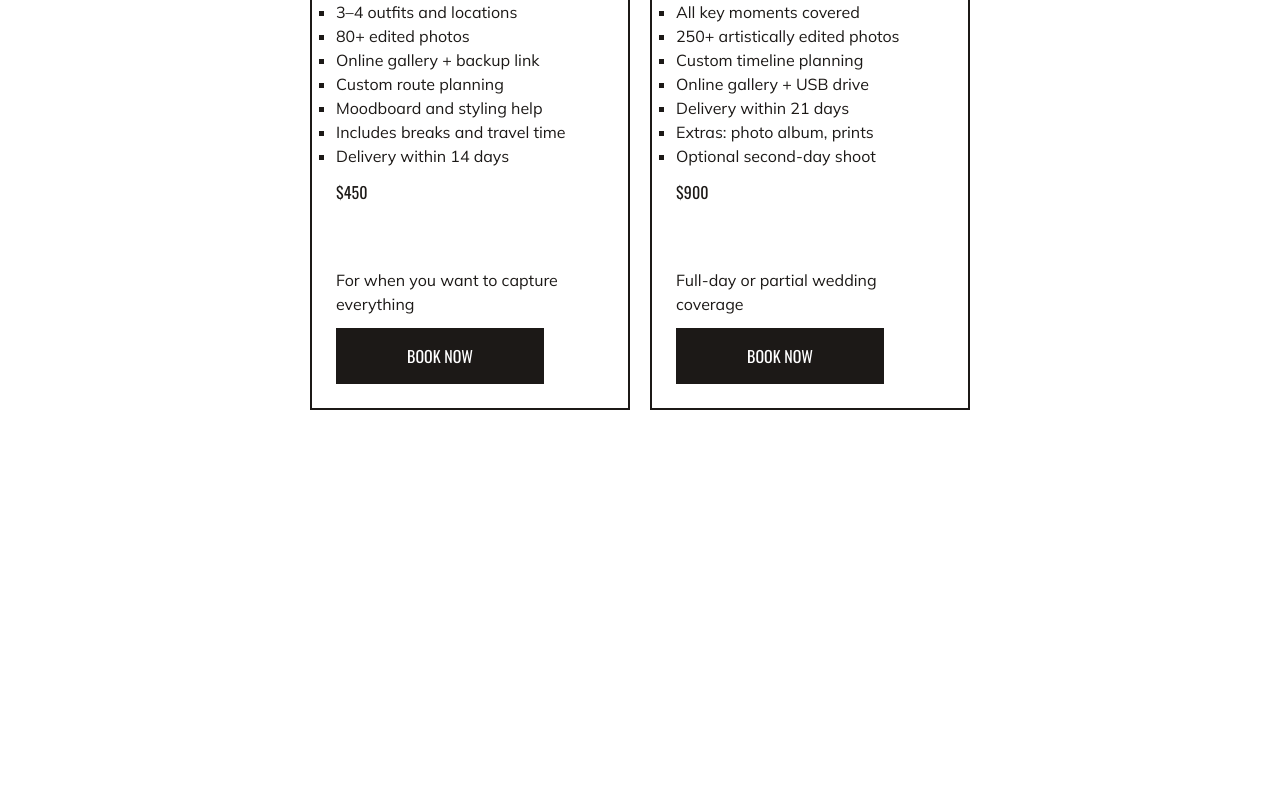
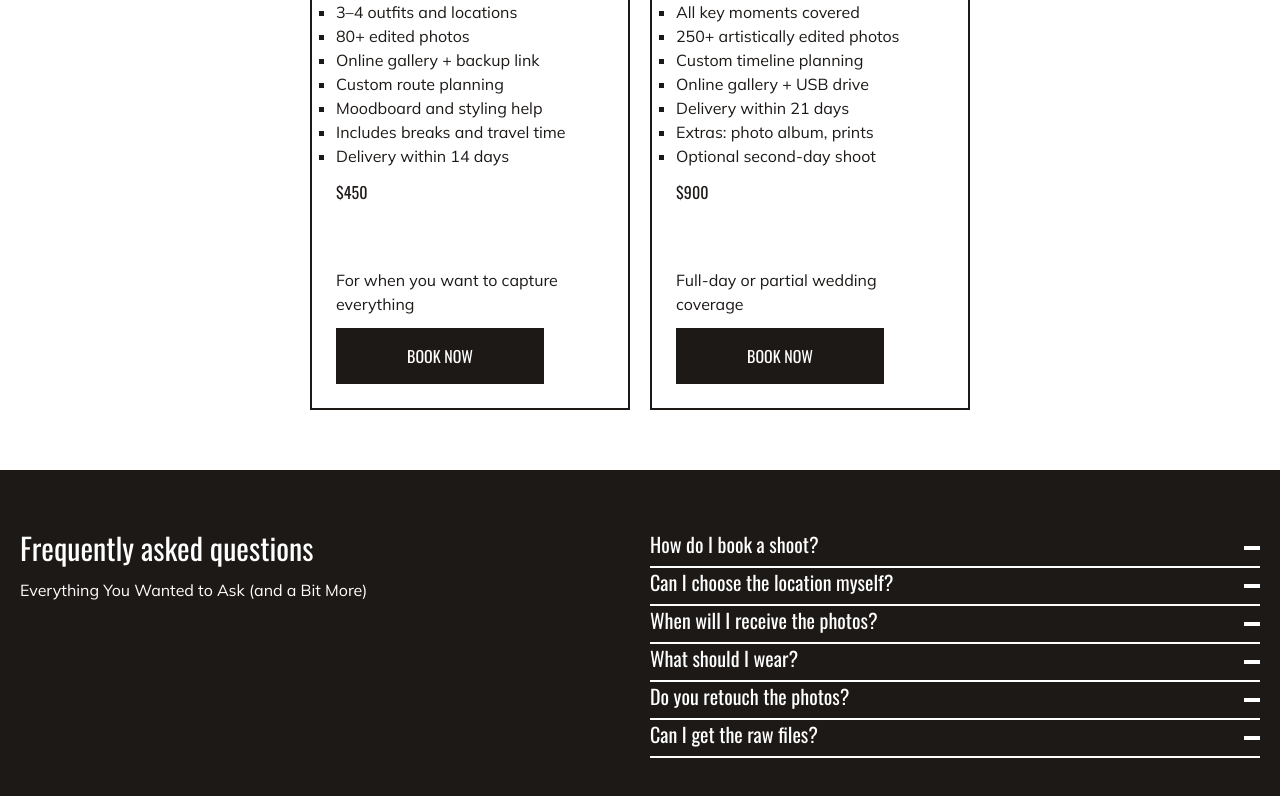
Before and after one commit to vesnanervah/react-portfolio, a Next.js app: page / in a window 1280 px wide. Shown: the part 3100-3896 px from the top of the page. Before the commit the page ends 3570 px from the top, so only its background shows below. Built offline with nearby package versions, Linux system fonts and the light colour scheme.

Commit message:
feat: faq section

```diff
--- a/app/lib/ui/accordion.tsx
+++ b/app/lib/ui/accordion.tsx
@@ -1,27 +1,25 @@
 'use client'
 
-import { useState } from "react"
 import { Faq } from "../data/faq"
 import clsx from "clsx"
 
 export default function Accordion(props: AccordionProps) {
-    const [isOpened, setOpened] = useState(false)
 
     return <div className="text-white border-b-2 border-white overflow-hidden">
-        <div className="flex justify-between align-middle text-xl cursor-pointer hover:text-rose-600" onClick={() => setOpened(!isOpened)}>
+        <div className="flex justify-between items-center- text-xl cursor-pointer hover:text-rose-600" onClick={props.onClick}>
             {props.faq.title}
-            <div className="flex">
+            <div className="flex pt-4 pb-4">
                 <span className={clsx("h-1 w-4 bg-white relative transition-all duration-200", {
-                    "rotate-90 left-4": isOpened,
-                    "rotate-0 left-4": !isOpened
+                    "rotate-90 left-4": props.isOpened,
+                    "rotate-0 left-4": !props.isOpened
                 })}></span>
                 <span className="h-1 w-4 bg-white"></span>
             </div>
         </div>
 
         <div className={clsx("text-base transition-all duration-200", {
-            "h-auto": isOpened,
-            "h-0": !isOpened,
+            "h-auto pb-4": props.isOpened,
+            "h-0": !props.isOpened,
         })}>
             {props.faq.description}
         </div>
@@ -30,4 +28,6 @@ export default function Accordion(props: AccordionProps) {
 
 interface AccordionProps {
     faq: Faq,
+    isOpened: boolean,
+    onClick: () => void,
 }
--- /dev/null
+++ b/app/lib/ui/home-sections/faq-section.tsx
@@ -0,0 +1,28 @@
+import { useState } from "react";
+import { Faq, faqs } from "../../data/faq";
+import Accordion from "../accordion";
+import SectionHeader, { SectionHeaderColor } from "../section-header";
+
+export default function FaqSection() {
+    const [openedFaq, setOpenedFaq] = useState<Faq | null>(null)
+
+    return <div className="pl-5 pt-15 pr-5 pb-15 bg-stone-900 flex flex-col gap-5 lg:grid lg:grid-cols-2">
+        <SectionHeader header="Frequently asked questions" color={SectionHeaderColor.white} className="">Everything You Wanted to Ask (and a Bit More)</SectionHeader>
+        <div className="">
+            {
+                faqs.map(FaqListItem)
+            }
+        </div>
+    </div>
+
+    function FaqListItem(f: Faq) {
+        return <Accordion faq={f} key={f.title} isOpened={openedFaq?.title == f.title} onClick={() => onFaqClick(f)}></Accordion>
+    }
+
+    function onFaqClick(f: Faq) {
+        if (f.title == openedFaq?.title) {
+            return
+        }
+        setOpenedFaq(f);
+    }
+}
--- a/app/page.tsx
+++ b/app/page.tsx
@@ -6,6 +6,7 @@ import { oswald } from "./lib/ui/fonts"
 import AboutMeSection from "./lib/ui/home-sections/about-me-section"
 import PorfolioSection from "./lib/ui/home-sections/portfolio-section"
 import PricingSection from "./lib/ui/home-sections/pricing-section"
+import FaqSection from "./lib/ui/home-sections/faq-section"
 
 export default function Home() {
   return <div className={`${oswald.className}`}>
@@ -14,5 +15,6 @@ export default function Home() {
     <AboutMeSection></AboutMeSection>
     <PorfolioSection></PorfolioSection>
     <PricingSection></PricingSection>
+    <FaqSection></FaqSection>
   </div>
 }
```
